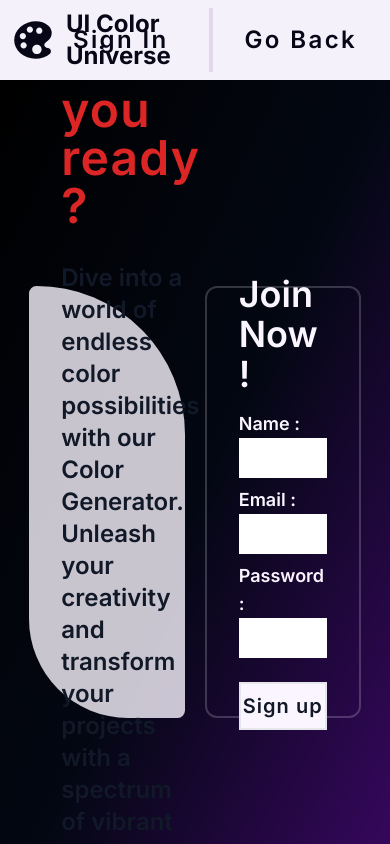
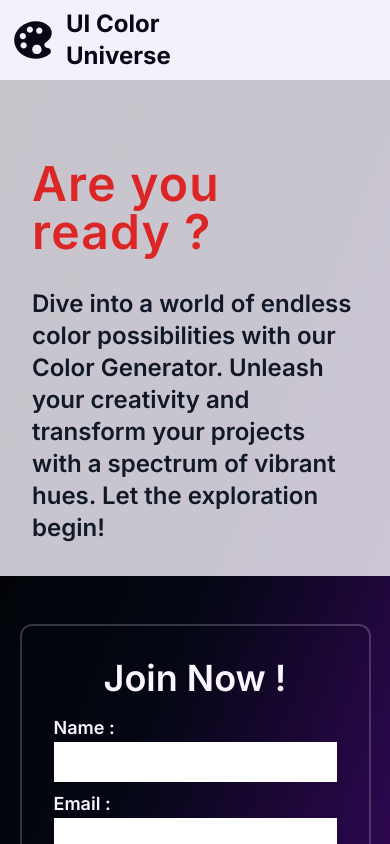
Before and after one commit to emrehere/IneedUIColorPicker, a Next.js app in the folder frontend/: page /pages/signup in a window 390 px wide. Shown: the top 844 px of the page. Built offline with nearby package versions, Linux system fonts and the light colour scheme.

Commit message:
signup adjusted for mobile

```diff
--- a/frontend/app/pages/signup/layout.tsx
+++ b/frontend/app/pages/signup/layout.tsx
@@ -14,7 +14,7 @@ export default function SignUpLayout({
 
 
         <div className="overflow-x-hidden">
-        <NavbarMain propFromParent="Sign In" />
+        <NavbarMain styleFromParent="none" propFromParent="Sign In" />
         {children}
         <FooterMain/>
         </div>
--- a/frontend/app/pages/signup/page.tsx
+++ b/frontend/app/pages/signup/page.tsx
@@ -10,16 +10,16 @@ function Page() {
   return (
     <div>
       <div className="bg-gradient-to-br from-black via-gray-950 to-purple-950
-         min-h-screen   overflow-x-hidden flex justify-center items-center">
-          <div className='bg-purple-50 w-[40vw] h-[27rem] rounded-xl rounded-tr-[15rem]
-          rounded-bl-[10rem] bg-opacity-80 flex items-center p-8 '>
+         min-h-screen   overflow-x-hidden flex sm:flex-row flex-col justify-center items-center">
+          <div className='bg-purple-50 sm:w-[40vw] sm:h-[27rem] sm:rounded-xl sm:rounded-tr-[15rem]
+         sm:rounded-bl-[10rem] bg-opacity-80 flex items-center sm:p-8 p-8 pt-60 sm:mt-0 -mt-40 '>
            <div>
            <h1 className='text-red-600 text-5xl font-semibold mb-8 tracking-wide'>Are you ready ?</h1>
             <p className='text-gray-900 text-2xl font-semibold'>Dive into a world of endless color possibilities with our Color Generator. Unleash your creativity and transform your projects with a spectrum of vibrant hues. Let the exploration begin!</p>
            </div>
           </div>
-          <div className=' w-[40vw]  h-[27rem] ml-[5vw] border-2 border-purple-50 p-8 rounded-xl
-          border-opacity-20 flex items-center'>
+          <div className=' sm:w-[40vw] w-[90vw] sm:h-[27rem] sm:ml-[5vw] border-2 border-purple-50 p-8 rounded-xl
+          border-opacity-20 flex items-center my-12 '>
             <form className='flex flex-col text-gray-900 w-full '>
               <div className='flex justify-center  '>
               <h2 className='text-4xl font-semibold text-purple-50 mb-4'>Join Now !</h2>
```
